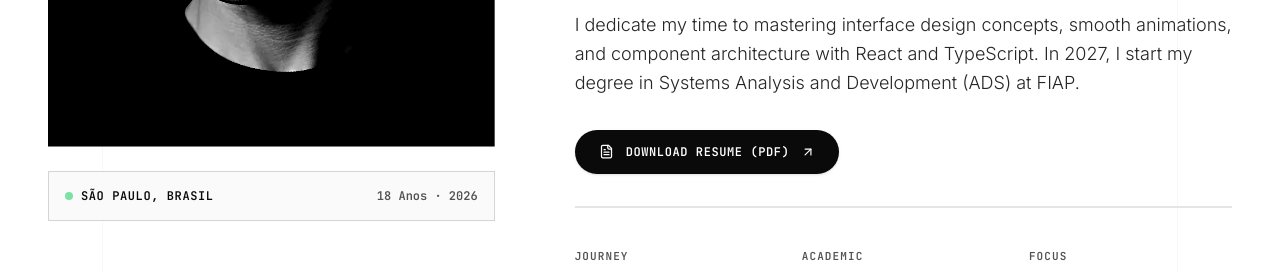
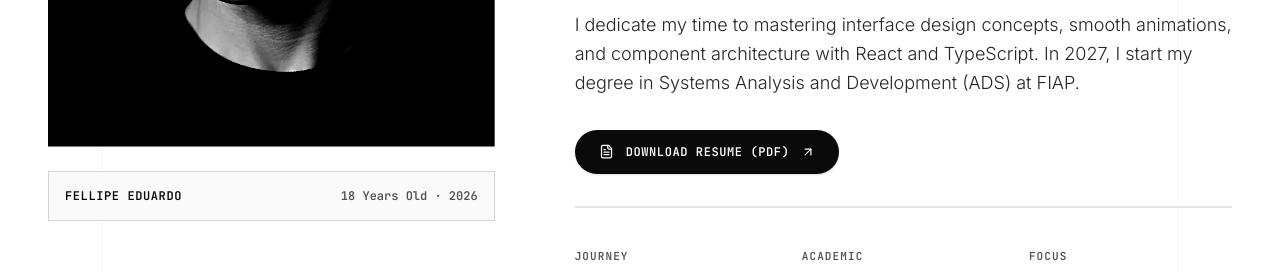
Before and after one commit to Fellipeeduardodev/Portfolio-fellipe-v2, a React (Vite) app: page / in a window 1280 px wide. Shown: the part 4084-4356 px from the top of the page. Built offline with nearby package versions, Linux system fonts and the light colour scheme.

Commit message:
refactor: eliminar redundancias de localizacao, tags e stacks

```diff
--- a/src/components/sections/About.tsx
+++ b/src/components/sections/About.tsx
@@ -189,11 +189,12 @@ export const About: React.FC = () => {
 
             {/* Quick Profile Meta */}
             <div className="flex flex-wrap items-center justify-between gap-3 p-4 bg-[#fafafa] dark:bg-[#121212] border border-neutral-300 dark:border-neutral-800 font-mono text-xs">
-              <div className="flex items-center gap-2 text-neutral-950 dark:text-white">
-                <span className="w-2 h-2 rounded-full bg-green-500 animate-pulse" />
-                <span className="font-bold uppercase tracking-wider">São Paulo, Brasil</span>
-              </div>
-              <span className="text-neutral-600 dark:text-neutral-400 font-bold">18 Anos · 2026</span>
+              <span className="font-bold uppercase tracking-wider text-neutral-950 dark:text-white">
+                {t.about.photoMetaLabel}
+              </span>
+              <span className="text-neutral-600 dark:text-neutral-400 font-bold">
+                {t.about.photoMetaAge}
+              </span>
             </div>
           </div>
 
--- a/src/components/sections/Footer.tsx
+++ b/src/components/sections/Footer.tsx
@@ -229,24 +229,7 @@ export const Footer: React.FC = () => {
             </p>
           </div>
 
-          {/* Block 2: Quick Tech Stack */}
-          <div className="footer-info flex flex-col gap-3 pt-6 border-t border-neutral-800/70">
-            <span className="font-mono text-[11px] font-bold tracking-[0.2em] text-neutral-400 uppercase">
-              {t.footer.stackTitle}
-            </span>
-            <div className="flex flex-wrap gap-1.5 font-mono text-[11px]">
-              {["React", "TypeScript", "Tailwind CSS", "GSAP", "Git & GitHub", "Figma", "UI/UX"].map((tech) => (
-                <span
-                  key={tech}
-                  className="px-2.5 py-1 rounded-md bg-[#121212] border border-neutral-800 text-neutral-300 hover:border-neutral-600 hover:text-white transition-colors duration-200"
-                >
-                  {tech}
-                </span>
-              ))}
-            </div>
-          </div>
-
-          {/* Block 3: Social & Code Profiles */}
+          {/* Block 2: Social & Code Profiles */}
           <div className="footer-socials flex flex-col gap-3 pt-6 border-t border-neutral-800/70">
             <div className="flex items-center justify-between">
               <span className="font-mono text-[11px] font-bold tracking-[0.2em] text-neutral-400 uppercase">
--- a/src/components/ui/Preloader.tsx
+++ b/src/components/ui/Preloader.tsx
@@ -305,7 +305,7 @@ export const Preloader: React.FC<PreloaderProps> = ({
           <span className="preloader-micro">Fellipe Eduardo — Portfólio</span>
           <div className="flex items-center gap-4">
             <span className="preloader-micro hidden sm:inline-block">
-              São Paulo, BR
+              Portfólio 2026
             </span>
             {canSkip && (
               <button
--- a/src/data/translations.ts
+++ b/src/data/translations.ts
@@ -84,6 +84,8 @@ export interface TranslationDictionary {
     title1: string;
     title2: string;
     subtitle: string;
+    photoMetaLabel: string;
+    photoMetaAge: string;
     bioLabel: string;
     bioHeading: string;
     bio1: string;
@@ -210,7 +212,7 @@ export const translations: Record<Language, TranslationDictionary> = {
       },
       p2: {
         tag: "[ 02 // FREELANCE & OPORTUNIDADES ]",
-        badge: "Disponível para projetos",
+        badge: "Freelance & Colaborações",
         title: "Bora construir uma interface moderna juntos?",
         description: "Estou disponível para projetos freelance, novos websites e oportunidades de desenvolvimento. Se você tem um design no Figma ou uma ideia no papel e precisa de código limpo, responsivo e bem animado, me manda uma mensagem.",
         bullet1: "Fidelidade ao Design",
@@ -224,6 +226,8 @@ export const translations: Record<Language, TranslationDictionary> = {
       title1: "POR TRÁS",
       title2: "DO CÓDIGO",
       subtitle: "Estudo diário, código limpo e foco absoluto em construir interfaces modernas.",
+      photoMetaLabel: "Fellipe Eduardo",
+      photoMetaAge: "18 Anos · 2026",
       bioLabel: "Trajetória & Identidade",
       bioHeading: "Interfaces fluidas, atenção aos detalhes e evolução técnica constante.",
       bio1: "Comecei na programação há 1 ano e, desde então, estudo diariamente para me aprimorar como desenvolvedor. Meu foco é construir interfaces modernas, fluidas e com alto nível de acabamento técnico.",
@@ -290,7 +294,7 @@ export const translations: Record<Language, TranslationDictionary> = {
       copyEmail: "Copiar",
       copied: "E-mail copiado!",
       role: "Desenvolvedor Web",
-      location: "São Paulo, Brasil · UTC-3",
+      location: "Horário Local · UTC-3",
       status: "Disponível para novos projetos",
       pitch: "Foco em código limpo, interfaces interativas e alta fidelidade visual.",
       stackTitle: "Tecnologias em Uso",
@@ -372,7 +376,7 @@ export const translations: Record<Language, TranslationDictionary> = {
       },
       p2: {
         tag: "[ 02 // FREELANCE & OPPORTUNITIES ]",
-        badge: "Available for work",
+        badge: "Freelance & Collabs",
         title: "Ready to build a modern interface together?",
         description: "I'm available for freelance projects, new websites, and engineering opportunities. If you have a Figma design or an idea on paper and need clean, responsive, and animated code, feel free to reach out.",
         bullet1: "Pixel-Perfect Fidelity",
@@ -386,6 +390,8 @@ export const translations: Record<Language, TranslationDictionary> = {
       title1: "BEHIND",
       title2: "THE CODE",
       subtitle: "Continuous learning, clean code, and relentless focus on building modern interfaces.",
+      photoMetaLabel: "Fellipe Eduardo",
+      photoMetaAge: "18 Years Old · 2026",
       bioLabel: "Journey & Craft",
       bioHeading: "Fluid interfaces, obsessive attention to detail, and non-stop craft.",
       bio1: "I started programming 1 year ago and study daily to hone my craft. My focus is building modern, fluid interfaces with an exceptional level of technical finish.",
@@ -452,7 +458,7 @@ export const translations: Record<Language, TranslationDictionary> = {
       copyEmail: "Copy",
       copied: "Email copied!",
       role: "Web Developer",
-      location: "São Paulo, Brazil · UTC-3",
+      location: "Local Time · UTC-3",
       status: "Available for new projects",
       pitch: "Focused on clean code, interactive interfaces, and high visual fidelity.",
       stackTitle: "Technologies in Use",
```
